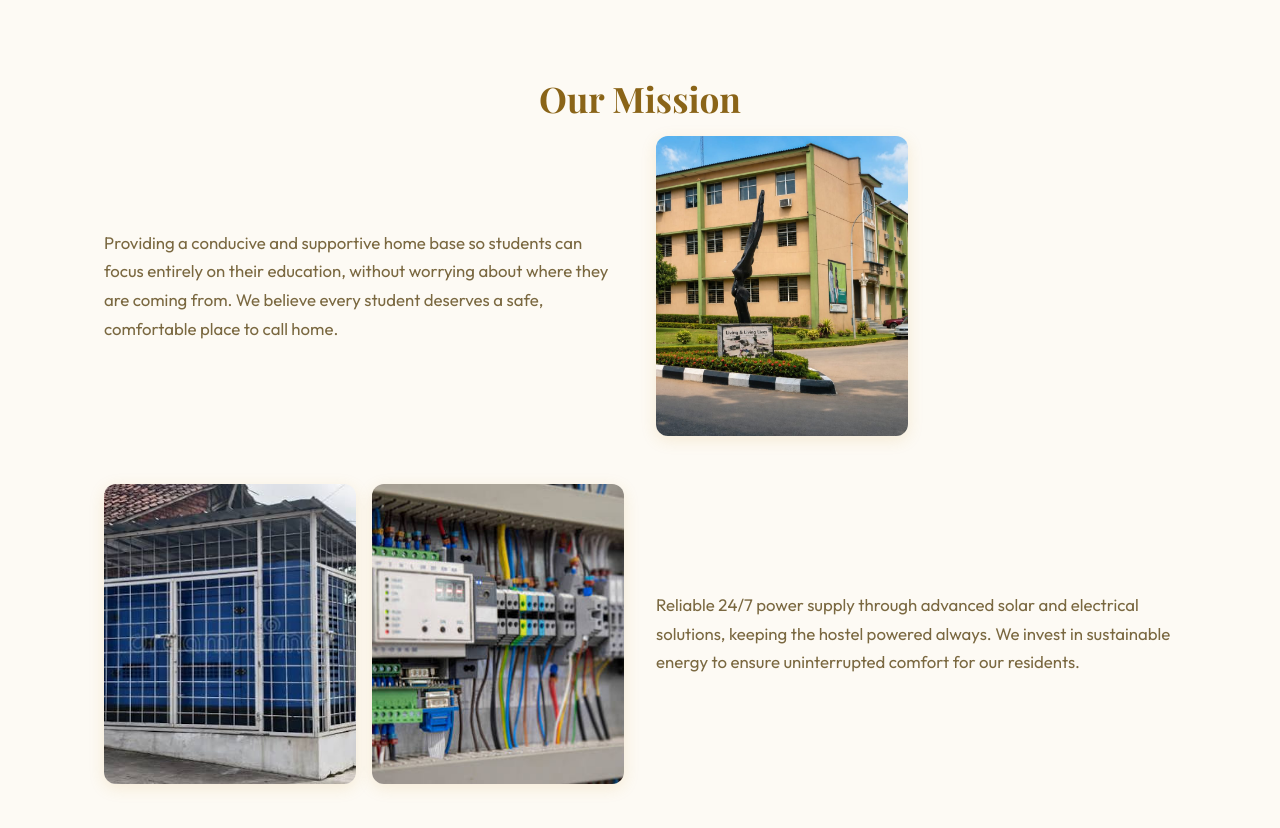
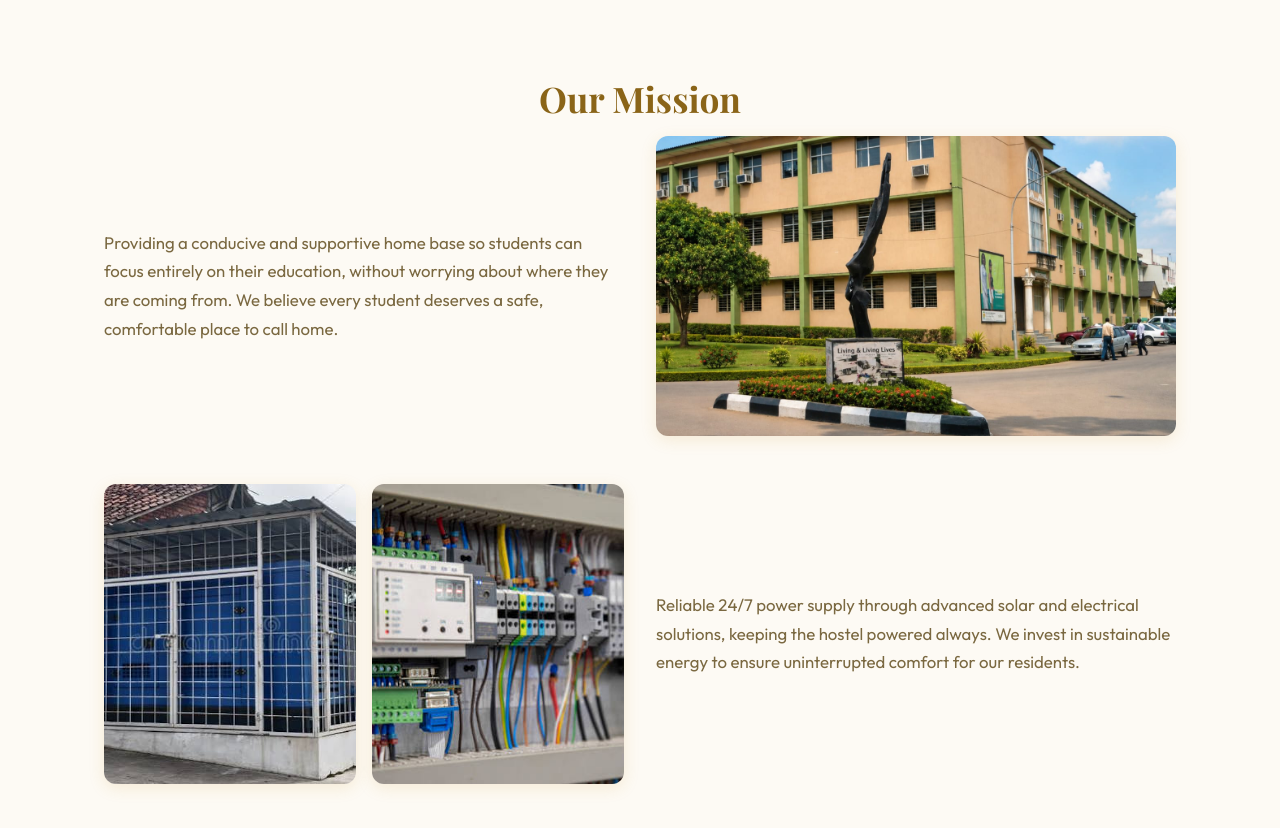
Before and after one commit to snrtyba12/School-Management-Hostel, a plain HTML site: page about.html in a window 1280 px wide. Shown: the part 1420-2248 px from the top of the page. Drawn offline with nearby package versions, Linux system fonts and the light colour scheme; a web font is replaced by a local one.

Commit message:
Add styling for only-child images in mission section

```diff
--- a/stylesheet.css
+++ b/stylesheet.css
@@ -743,7 +743,9 @@ footer span {
   grid-template-columns: 1fr 1fr;
   gap: 1rem;
 }
-
+.mission-images img:only-child {
+  grid-column: 1 / -1;
+}
 .mission-images img {
   border-radius: 12px;
   box-shadow: 0 4px 16px rgba(201,149,42,0.15);
```
